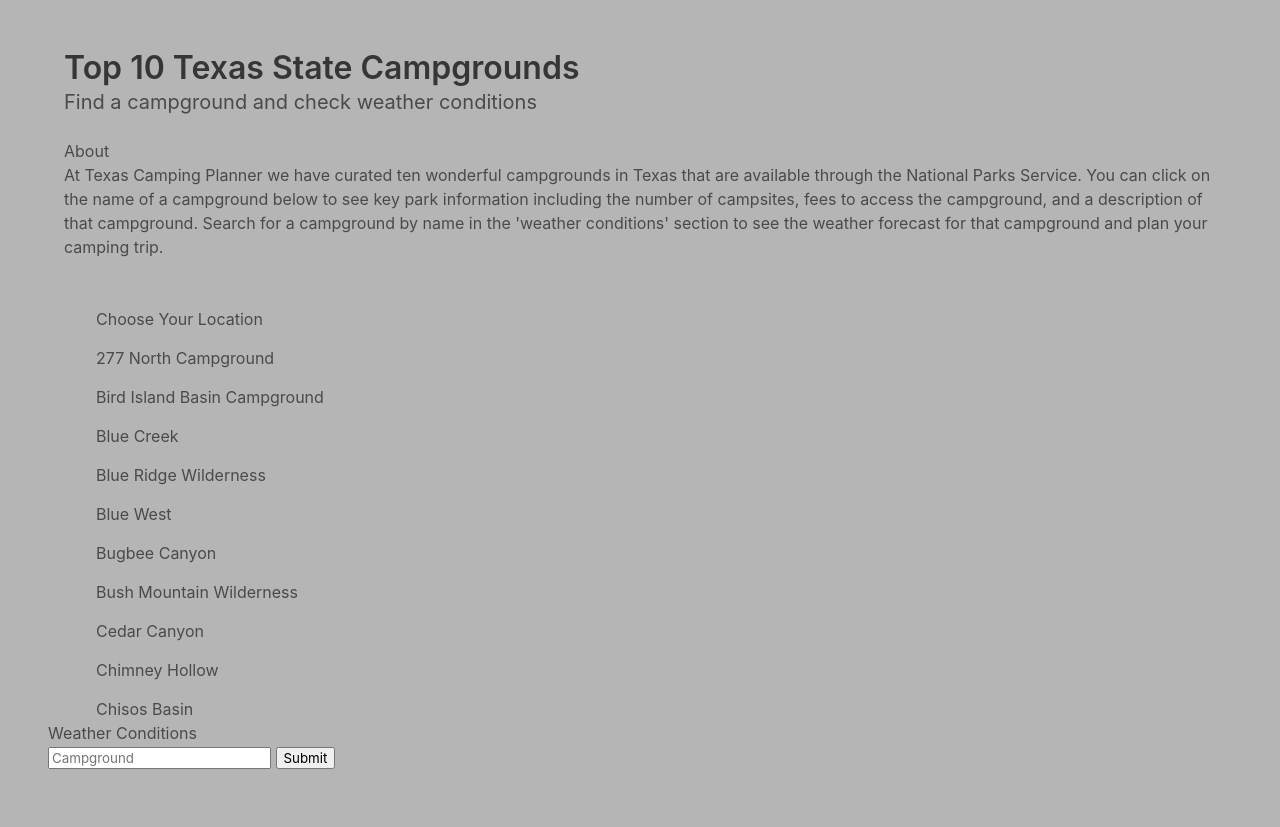
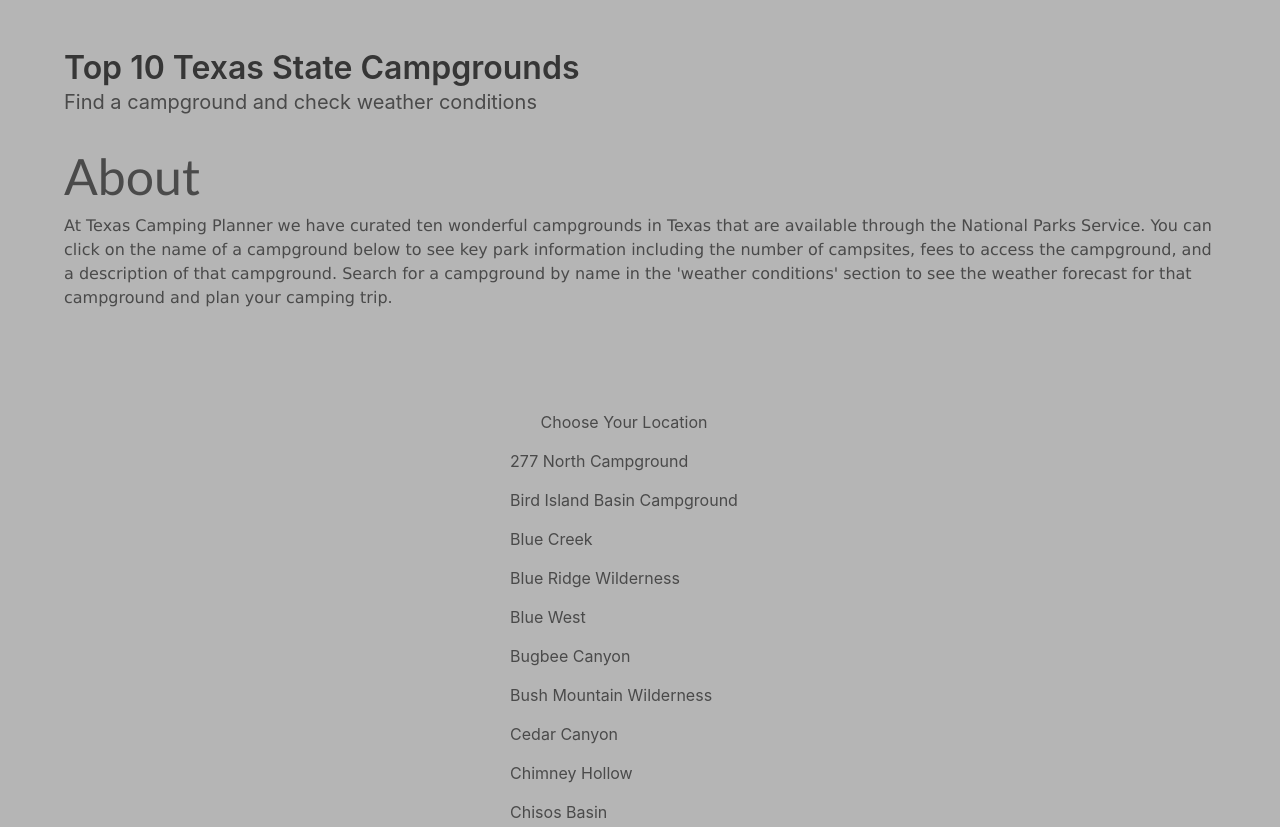
Before and after one commit to victoria-cg/Texas-Camping-Planner, a plain HTML site: page index.html in a window 1280 px wide. Shown: the part 1040-1867 px from the top of the page. Drawn offline with nearby package versions, Linux system fonts and the light colour scheme; no server answers.

Commit message:
i added display:flex onto the elements we need to center and created font variables.

```diff
--- a/assets/styles.css
+++ b/assets/styles.css
@@ -1,14 +1,37 @@
 
 /* hero css below to ensure image fits width of page */
-
+:root {
+    --headaer: 'Gill Sans', 'Gill Sans MT', Calibri, 'Trebuchet MS', sans-serif;
+    --text: 'Lucida Sans', 'Lucida Sans Regular', 'Lucida Grande', 'Lucida Sans Unicode', Geneva, Verdana, sans-serif;
+}
 #hero-image img {
 width: 100%
+}
+.About{
+    display: flex;
+    flex-direction: column;
+}
+.About h1{
+    font-family: var(--headaer);
+    font-size: 50px;
+}
+.About p{
+    font-family: var(--text)
 }
 .choose-location{
     display: flex;
     flex-direction: column;
-
+    align-items: center;
+    margin: 100px 0 50px 0;
 }
 .camp {
 padding-top:15px;
 }
+
+.weather{
+    display: flex;
+    flex-direction: column;
+    align-items: center;
+    margin: 50px 0 50px 0;
+
+}
--- a/index.html
+++ b/index.html
@@ -81,8 +81,8 @@
 
      </div>
       <!-- Campsite info will be displayed here VG  -->
-    <div class="choose-location ml-6">
-      <h2 class="pt-6">Choose Your Location</h2>
+    <div class="choose-location container">
+      <h2>Choose Your Location</h2>
       <div class="campground-details">
         <ul>
           <li id="camp1" class="camp">277 North Campground</li>
```
